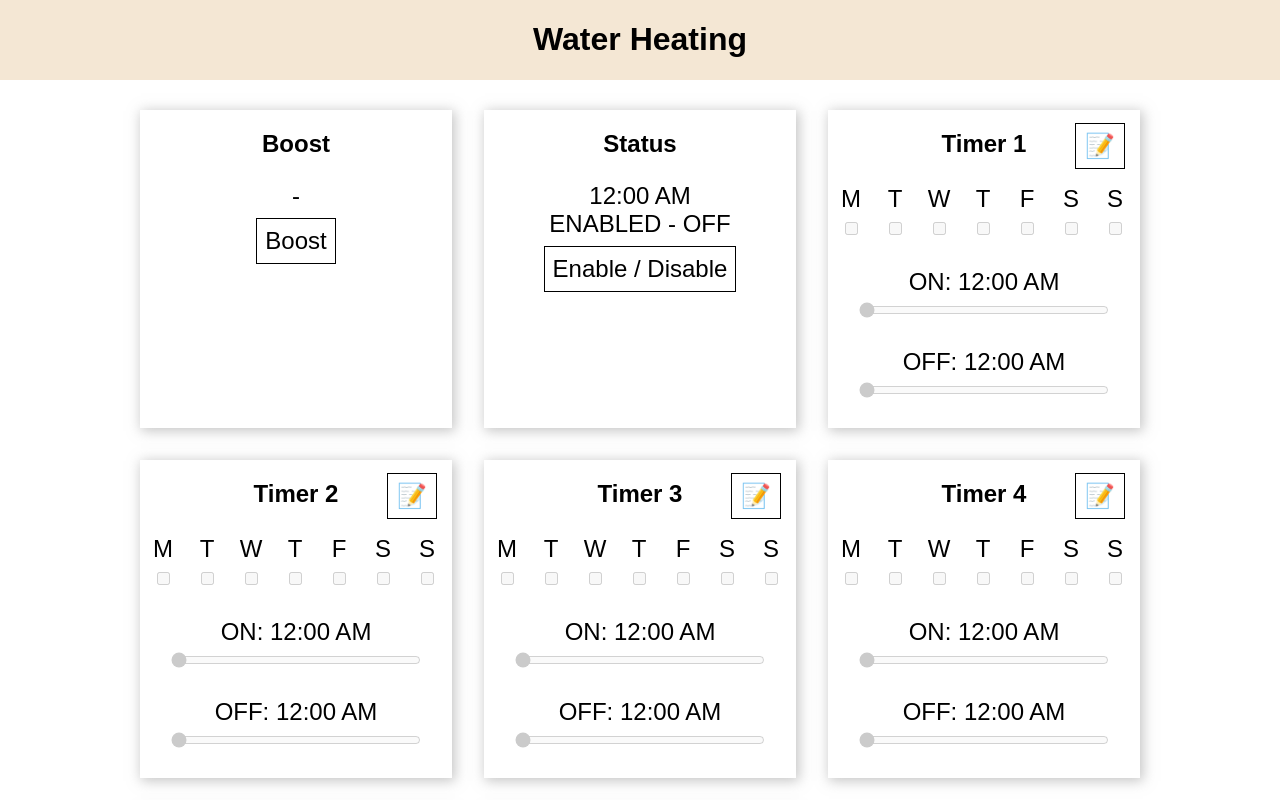
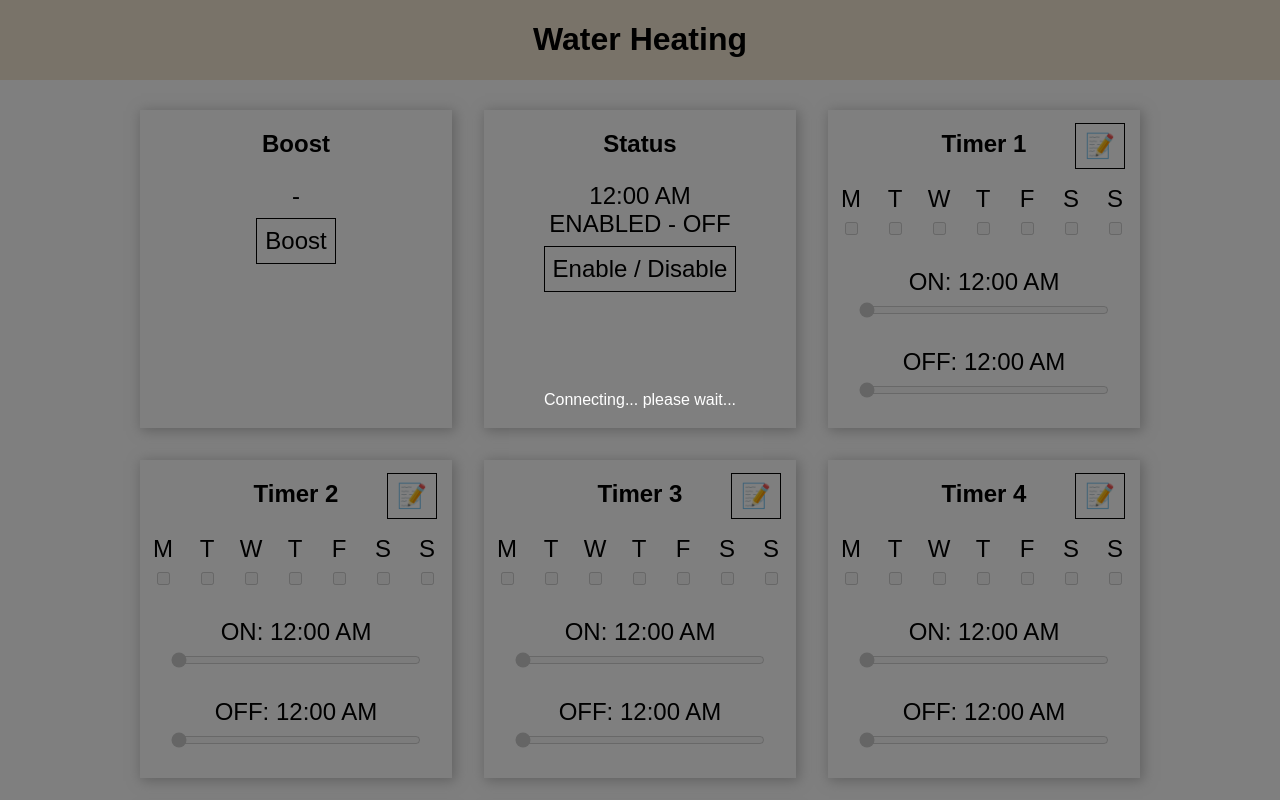
Before and after one commit to electro-dan/PiPicoW_CMongoose_HotWaterTimer, a plain HTML site: page web/index.html in a window 1280 px wide. Shown: the top 800 px of the page. Drawn offline with Linux system fonts and the light colour scheme.

Commit message:
JS changes

```diff
--- a/web/heating.js
+++ b/web/heating.js
@@ -1,5 +1,9 @@
 var isChanging = false; // Used to prevent SSE updating controls when being edited
 var ws; // WebSocket
+var wsRetryAttempts = 0;
+var overlay = document.getElementById('overlay');
+const maxRetryAttempts = 5; // Maximum number of retry attempts
+const retryDelay = 1000; // Delay between retries in milliseconds
 
 // https://www.slingacademy.com/article/javascript-checking-if-a-tab-is-currently-focused-active/
 var hidden, visibilityChange;
@@ -19,25 +23,38 @@ function streamStatus() {
     if (!document[hidden]) {
         console.log("Visible");
         if (!ws) {
-            console.log("Open websocket");
+            console.log("Opening websocket...");
             ws = new WebSocket("ws://" + location.host + "/websocket");
+            wsRetryAttempts = 0;
+            overlay.classList.add('hidden'); // Hide overlay
         }
         if (!ws) return;
 
+        ws.onopen = function(ev) {
+            console.log('WebSocket opened');
+        };
         ws.onmessage = function(ev) {
             updateStatus(ev.data);
         }
-        ws.onerror = function(ev) {
-            console.log(ev);
+        ws.onerror = function(error) {
+            console.log('WebSocket error:', error);
+            if (wsRetryAttempts < maxRetryAttempts) {
+                wsRetryAttempts++;
+                console.log('Reconnecting... attempt #' + wsRetryAttempts);
+                setTimeout(streamStatus, retryDelay);
+            }
         }
         ws.onclose = function() {
-            ws = null;
+            console.log('WebSocket closed');
+            overlay.classList.remove('hidden'); // Show overlay again
         }
     } else {
         console.log("Hidden");
         if (ws) {
             ws.close();
+            ws = null;
             console.log("Close websocket");
+            overlay.classList.remove('hidden'); // Show overlay again
             return;
         }
     }
@@ -263,6 +280,7 @@ window.addEventListener('beforeunload', () => {
     if (ws) {
         console.log("Close websocket");
         ws.close();
+        ws = null;
     }
 });
 
--- a/web/index.html
+++ b/web/index.html
@@ -109,9 +109,27 @@
         padding: 3px;
       }
     }
+    #overlay {
+      position: fixed;
+      top: 0;
+      left: 0;
+      width: 100%;
+      height: 100%;
+      background-color: rgba(0, 0, 0, 0.5); /* Semi-transparent background */
+      color: white;
+      display: flex;
+      justify-content: center;
+      align-items: center;
+      z-index: 1000; /* Sit on top of other content */
+    }
+    #overlay.hidden {
+      display: none;
+    }
     </style>
   </head>
   <body>
+    <div id="overlay">Connecting... please wait...</div>
+
     <div class="top_nav">
       <h1>Water Heating</h1>
     </div>
```
